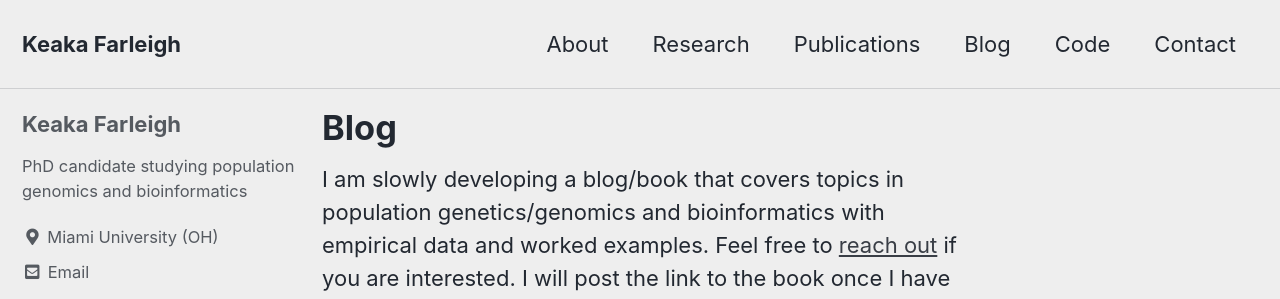
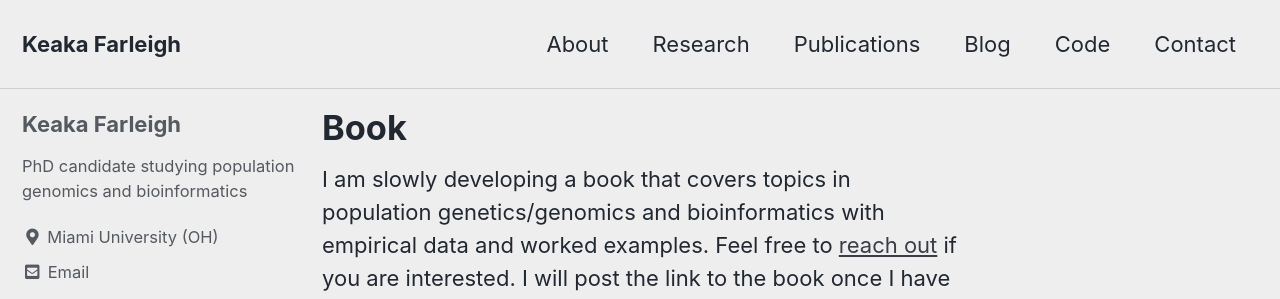
Before and after one commit to kfarleigh/kfarleigh.github.io, a Jekyll site: the page built from _pages/blog.md, in a window 1280 px wide. Shown: the top 299 px of the page. Built offline with Jekyll 4.4.1, drawn with Linux system fonts in a browser that asks for light colours; cached includes are drawn as plain includes.

Commit message:
Update blog.md

```diff
--- a/_pages/blog.md
+++ b/_pages/blog.md
@@ -1,7 +1,7 @@
 ---
-title: "Blog"
-permalink: /blog/
+title: "Book"
+permalink: /book/
 taxonomy: blog
 ---
 
-I am slowly developing a blog/book that covers topics in population genetics/genomics and bioinformatics with empirical data and worked examples. Feel free to [reach out](https://kfarleigh.github.io/contact/) if you are interested. I will post the link to the book once I have drafted a few chapters, but am prioritizing my dissertation and working on this in my theoretical free time.
+I am slowly developing a book that covers topics in population genetics/genomics and bioinformatics with empirical data and worked examples. Feel free to [reach out](https://kfarleigh.github.io/contact/) if you are interested. I will post the link to the book once I have drafted a few chapters, but am prioritizing my dissertation and working on this in my theoretical free time.
```
